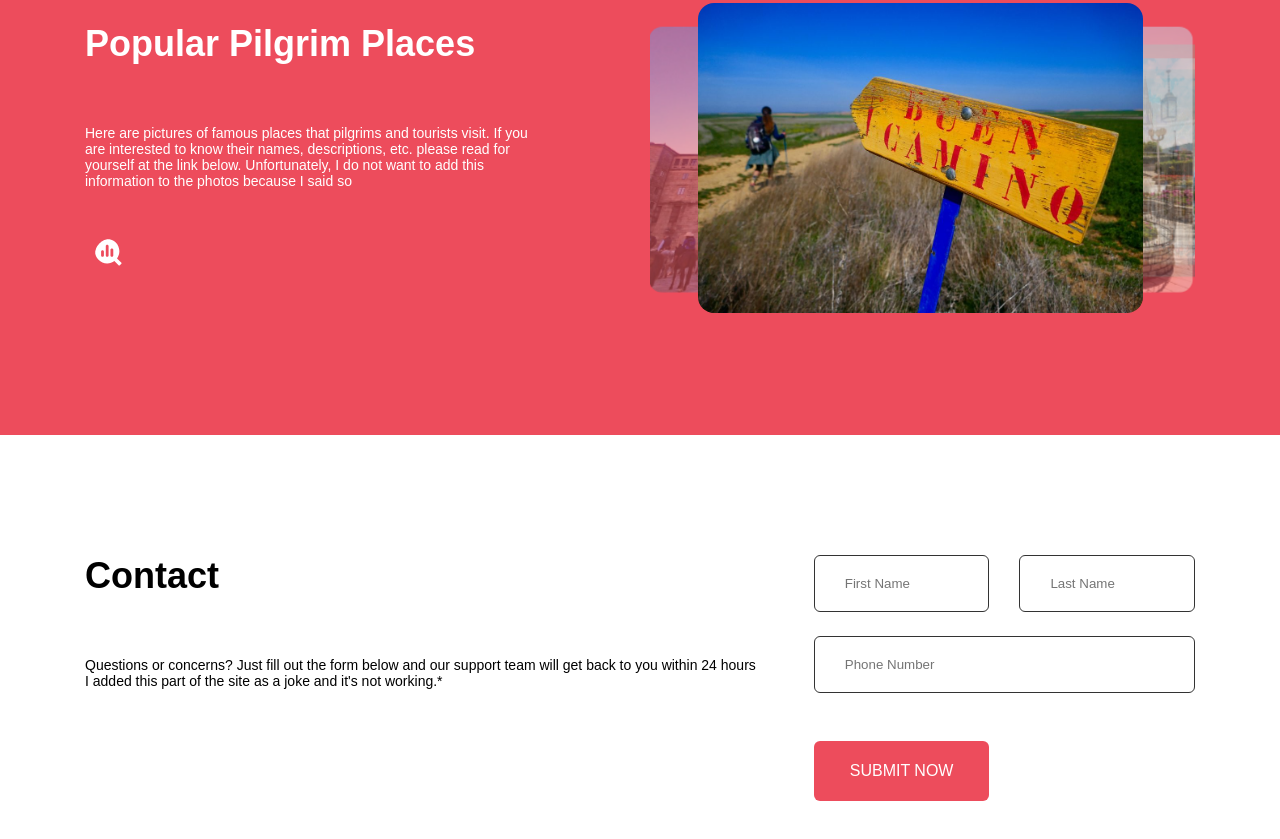
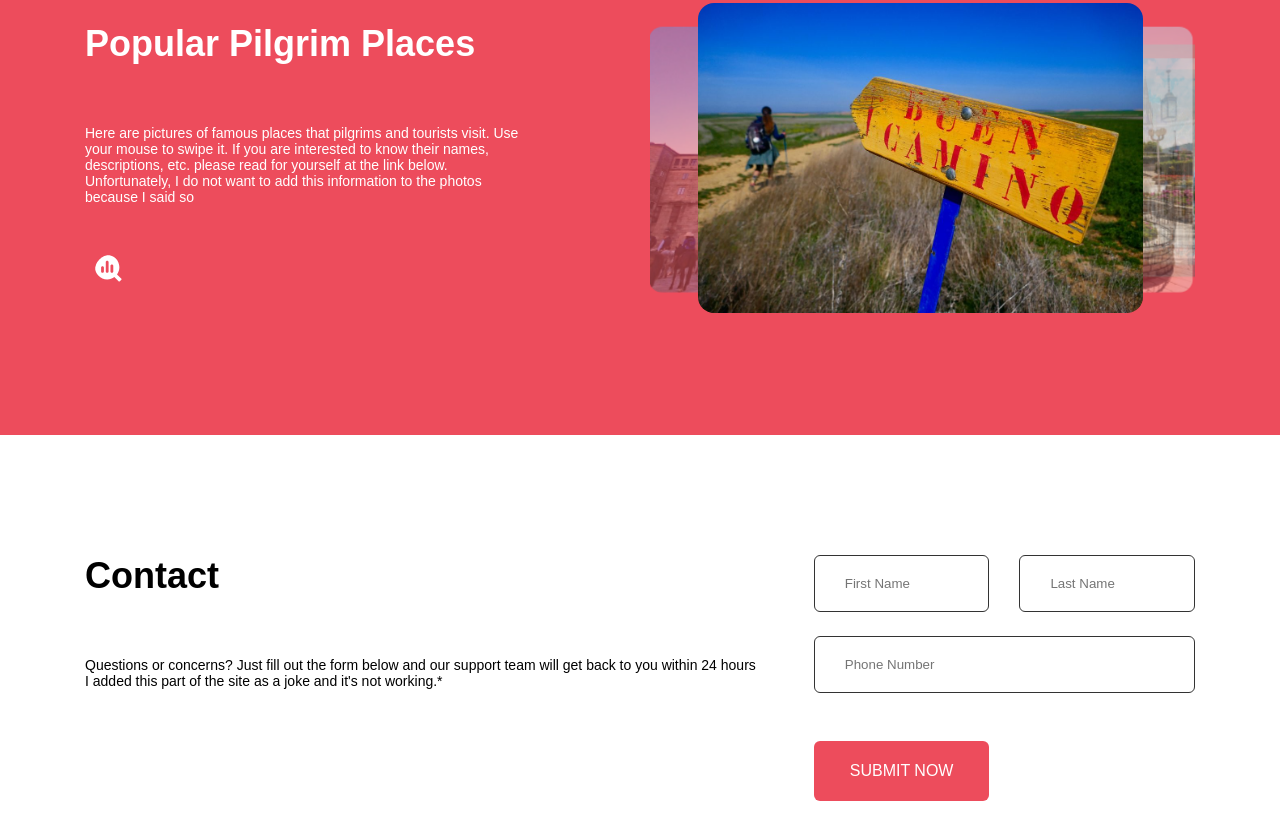
Before and after one commit to bonox2/Religion-CPT, a plain HTML site: page index.html in a window 1280 px wide. Shown: the part 2399-3238 px from the top of the page. Drawn offline with nearby package versions, Linux system fonts and the light colour scheme; a web font is replaced by a local one.

Commit message:
Info update

```diff
--- a/index.html
+++ b/index.html
@@ -156,7 +156,7 @@
           <div class="testimony-info">
             <h2>Popular Pilgrim Places</h2>
             <p>
-              Here are pictures of famous places that pilgrims and tourists visit. If you are interested to know their names, descriptions, etc. please read for yourself at the link below. Unfortunately, I do not want to add this information to the photos because I said so
+              Here are pictures of famous places that pilgrims and tourists visit. Use your mouse to swipe it. If you are interested to know their names, descriptions, etc. please read for yourself at the link below. Unfortunately, I do not want to add this information to the photos because I said so
             </p>
             <ul class="testimony-icons">
               <li>
```
